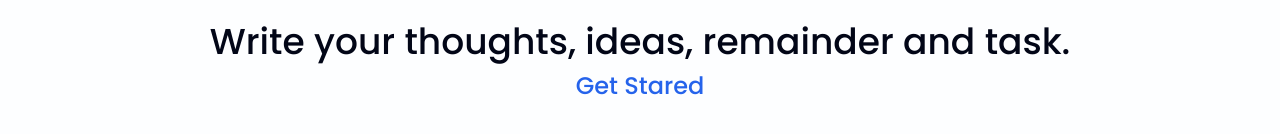
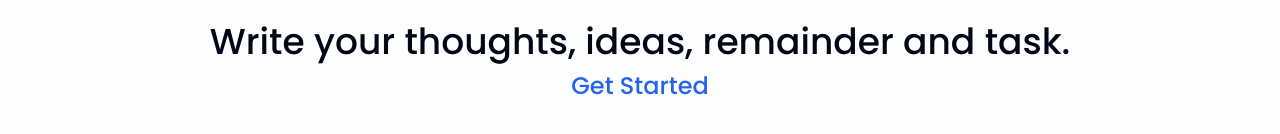
Before and after one commit to AutomationBlog/note_app_frontend, a React (Vite) app: page / in a window 1280 px wide. Shown: the part 568-702 px from the top of the page. Built offline with nearby package versions, Linux system fonts and the light colour scheme.

Commit message:
home page updated

```diff
--- a/src/pages/Home/Home.jsx
+++ b/src/pages/Home/Home.jsx
@@ -19,7 +19,7 @@ export default function Home() {
             className="text-2xl font-medium text-center mt-2 text-blue-600 hover:underline cursor-pointer"
             href="/signup"
           >
-            Get Stared
+            Get Started
           </a>
         </div>
       </div>
```
